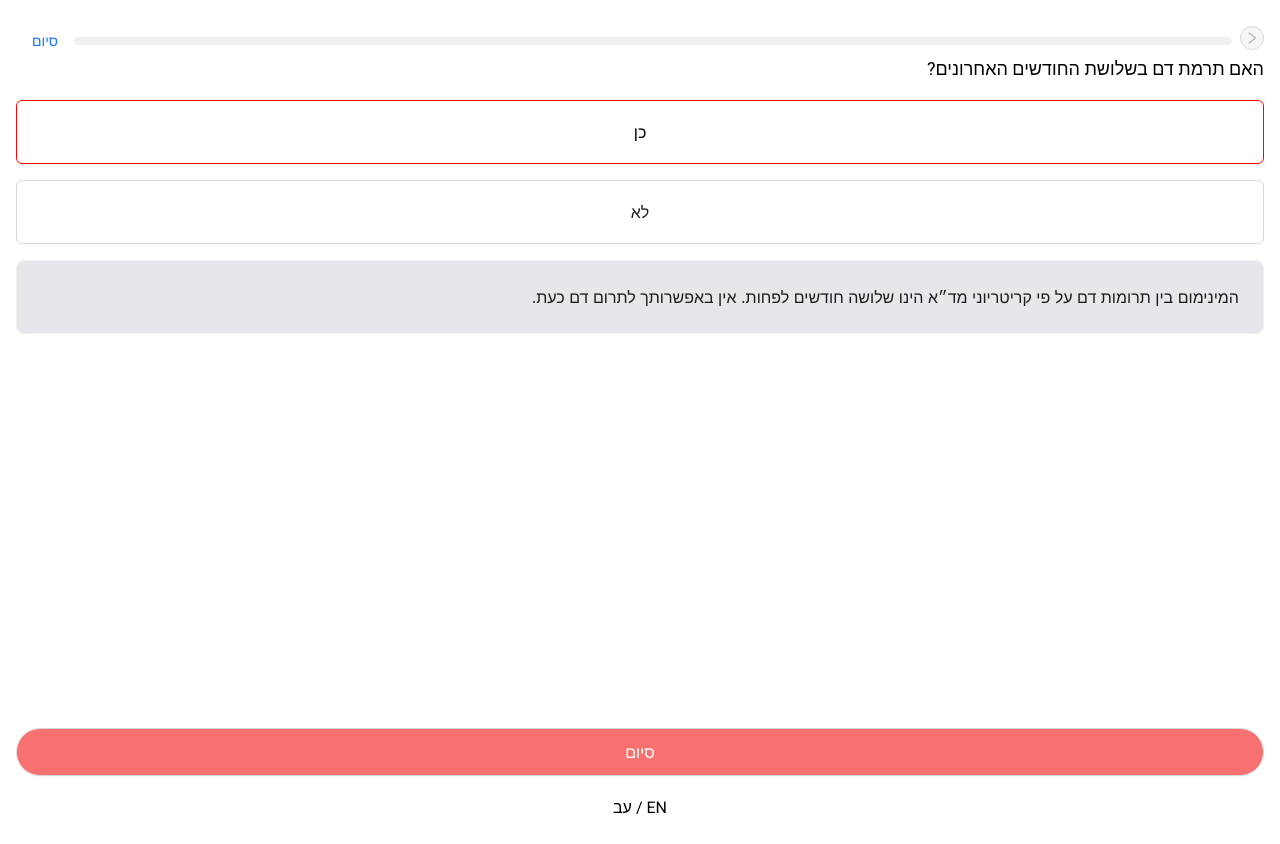
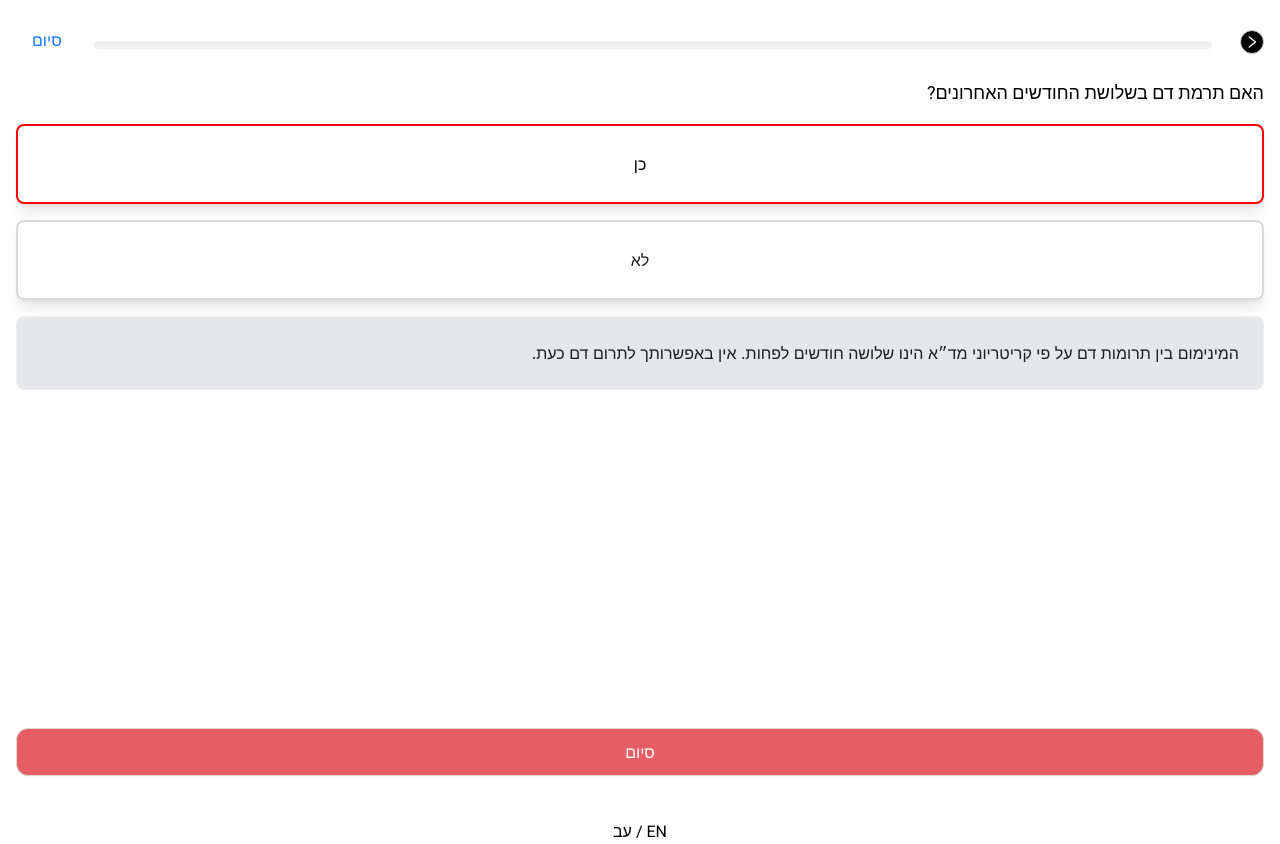
Before and after one commit to il-blood-donation-info/dracula-web-frontend, a Next.js app: page /screening/questions in a window 1280 px wide. Both pictures are taken after a click on the button "כן". Before the commit the page ends 820 px from the top, so only its background shows below. Built offline with nearby package versions, Linux system fonts and the light colour scheme.

Commit message:
ui fixes and static build

```diff
--- a/locales/he.json
+++ b/locales/he.json
@@ -10,7 +10,7 @@
             "title": "סימולציית התאמה לתרומת דם",
             "description": "מטרת הסימולציה היא לוודא שאתם עומדים בקריטריונים של מד”א לתרומת דם. במידה ותימצאו מתאימים מומלץ להגיע לעמדת התרמה, שם יהיה עליכם למלא הצהרת בריאות, ולעבור בדיקה נוספת (לחץ דם והמוגלובין).",
             "aboutForm": "טופס זה מבוסס על טופס מד״א והם יהיו הגורם שיקבע סופית את ההתאמה שלכם לתרומת דם.",
-            "startBtn": "להתחיל",
+            "startBtn": "מתחילים",
             "restartBtn": "להתחיל מחדש",
             "continueBtn": "להמשיך מאיפה שעצרתי"
         },
--- a/next.config.js
+++ b/next.config.js
@@ -15,14 +15,7 @@ console.log(`\
 
 /** @type {import('next').NextConfig} */
 const nextConfig = {
-	async rewrites() {
-		return [
-			{
-				source: '/api/:path*',
-				destination: `${process.env.PROXY_TO_URL}/:path*`,
-			},
-		]
-	},
+	output: 'export',
 }
 
 module.exports = nextConfig
--- a/src/app/common/components/header-visual/header-visual.tsx
+++ b/src/app/common/components/header-visual/header-visual.tsx
@@ -7,7 +7,7 @@ interface Props {
 
 const HeaderVisual = ({ visual }: Props) => {
   return (
-    <div className="fixed w-full top-0 left-0 right-0">
+    <div className="w-full relative h-64">
       <Image src={backdropImg} className="absolute top-0 left-0 right-0 w-full z-0" alt="" />
       <Image src={visual} className="absolute z-10" alt="" />
     </div>
--- a/src/app/layout.tsx
+++ b/src/app/layout.tsx
@@ -32,7 +32,7 @@ export default function RootLayout({
 
   return (
     <html lang="he" dir={direction} className="h-full">
-      <body className={`${heebo.className} h-full px-4 py-6`}>
+      <body className={`${heebo.className} h-full`}>
         <GlobalState>
           {children}
           <div className="text-center mt-5">
--- a/src/app/page.tsx
+++ b/src/app/page.tsx
@@ -20,7 +20,7 @@ export default function Home() {
       </Head>
       <div className="h-full">
         <Toolbar />
-        <div className="flex flex-col items-center h-full justify-start mt-20">
+        <div className="flex flex-col items-center h-full justify-start mt-10">
           <Image src={logo_b} alt="" />
           <div className="text-2xl font-bold">{t('homepage.title')}</div>
           <div className="text-base font-normal mt-6 text-center">
@@ -28,11 +28,11 @@ export default function Home() {
           </div>
         </div>
       </div>
-      <div className="h-1/6 flex flex-col justify-center items-center">
+      <div className="flex flex-col justify-center items-center py-6 px-4">
         <Link href="/screening" className="w-full">
           <Button
             block
-            className="h-12 bg-red-400 text-white rounded-3xl text-base"
+            className="h-12 bg-red-400 text-white rounded-xl text-base"
           >
             {t('homepage.canDonateBtn')}
           </Button>
@@ -40,7 +40,7 @@ export default function Home() {
         <Link href="/where" className="w-full mt-4">
           <Button
             block
-            className="h-12 border-red-400 text-red-400 rounded-3xl text-base"
+            className="h-12 border-red-400 text-red-400 rounded-xl text-base"
           >
             {t('homepage.whereDonateBtn')}
           </Button>
--- a/src/app/screening/questions/page.tsx
+++ b/src/app/screening/questions/page.tsx
@@ -23,11 +23,11 @@ import { RightOutlined } from '@ant-design/icons'
 import { Answer } from '@/app/types/screening'
 
 const firstQuestionId = findKey(
-  formData(() => {}),
+  formData(() => { }),
   'isFirst'
 )
 const topQuestionsCount = size(
-  filter(keys(formData(() => {})), (key) => !key.includes('.'))
+  filter(keys(formData(() => { })), (key) => !key.includes('.'))
 )
 
 export default function Screening() {
@@ -115,18 +115,21 @@ export default function Screening() {
         <title>האם אני זכאי לתרום דם?</title>
       </Head>
       <div className="flex flex-col justify-between h-full">
-        <div>
-          <div className="flex justify-between items-center">
+        <div className="px-4 w-full">
+          <div className="flex justify-between items-center py-6">
             <Button
               disabled={!questionData.prev}
               onClick={onPrevClicked}
               shape="circle"
               icon={<RightOutlined />}
               size="small"
-              className="ml-2 mb-1"
+              className="ml-3 mt-1"
+              style={{ color: 'white', backgroundColor: 'black' }}
             />
             <Progress
+              size="default"
               showInfo={false}
+              className="mx-4 mt-2"
               status="exception"
               percent={Math.round(
                 (size(filter(keys(answers), (key) => !key.includes('.'))) /
@@ -135,7 +138,7 @@ export default function Screening() {
               )}
             />
             <Link href="/">
-              <Button className="text-black" type="link">
+              <Button className="text-black text-base" type="link">
                 {t('wizard.finishBtn')}
               </Button>
             </Link>
@@ -143,7 +146,7 @@ export default function Screening() {
           <p className="text-lg">{questionData.questionText}</p>
 
           {questionData.descriptionList ? (
-            <Card className="text-base bg-gray-200 overflow-y-scroll max-h-72 w-full">
+            <Card className="text-base bg-gray-200 overflow-y-scroll max-h-40 w-full">
               {questionData.description.split(',').map((item: string) => (
                 <div key={item}>{item}</div>
               ))}
@@ -163,7 +166,7 @@ export default function Screening() {
                   <Button
                     key={id}
                     onClick={() => onAnswerSelected(id)}
-                    className={`w-full h-16 text-base whitespace-normal`}
+                    className={`w-full h-20 text-base whitespace-normal border-2 shadow-lg rounded-lg`}
                     style={{
                       borderColor: isSelectedAnswer ? 'red' : '',
                       color: isSelectedAnswer ? 'black' : '',
@@ -181,10 +184,11 @@ export default function Screening() {
             )}
           </div>
         </div>
+        <div className="px-4 py-6">
           {!isEmpty(answerConfirmationStage) && (
             <Button
               onClick={onConfirmationClicked}
-            className="h-12 bg-red-400 text-white rounded-3xl text-base w-full ml-4 "
+              className="h-12 bg-red-400 text-white rounded-xl text-base w-full ml-4 "
             >
               {answerConfirmationStage.isTerminal
                 ? t('wizard.finishBtn')
@@ -193,5 +197,6 @@ export default function Screening() {
           )}
         </div>
       </div>
+    </div>
   )
 }
--- a/src/app/where/components/location-box.tsx
+++ b/src/app/where/components/location-box.tsx
@@ -21,7 +21,7 @@ const displayDay = {
   6: 'שבת',
 }
 
-export default function LocationBox({ location: { openTime, closeTime, name, address, isOpen} }: Props) {
+export default function LocationBox({ location: { openTime, closeTime, name, address, isOpen } }: Props) {
   const isOpenToday = isToday(openTime)
   const isOpenTomorrow = isTomorrow(openTime)
   const openDay = displayDay[getDay(openTime)]
@@ -29,10 +29,10 @@ export default function LocationBox({ location: { openTime, closeTime, name, add
   const endTime = format(closeTime, 'H:mm')
   return (
     <div
-          className="rounded-3xl border-slate-200 border p-2"
+      className="rounded-xl border-slate-200 border p-2"
     >
       <div className="flex gap-3">
-            <div style={{width: '20%'}}>
+        <div style={{ width: '20%' }}>
           {isOpenToday && 'היום'}
           {isOpenTomorrow && 'מחר'}
           {!isOpenToday && !isOpenTomorrow && openDay}
--- a/tailwind.config.ts
+++ b/tailwind.config.ts
@@ -8,6 +8,11 @@ const config: Config = {
   ],
   theme: {
     extend: {
+      colors: {
+        red: {
+          400: '#E75D65'
+        },
+      },
       backgroundImage: {
         'gradient-radial': 'radial-gradient(var(--tw-gradient-stops))',
         'gradient-conic':
```
Also changed, not shown: src/app/screening/conclusion/page.tsx (+12 -8 lines), src/app/screening/page.tsx (+12 -10 lines). Lines whose indentation alone changed are shown as unchanged.
